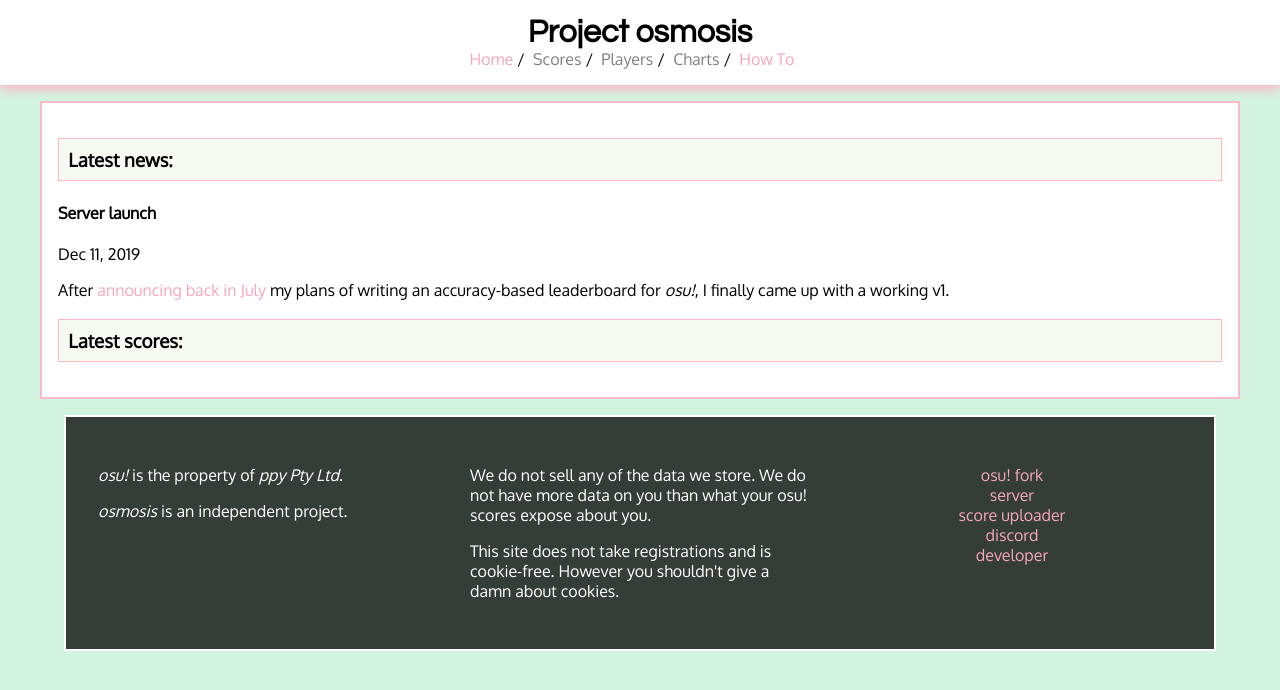
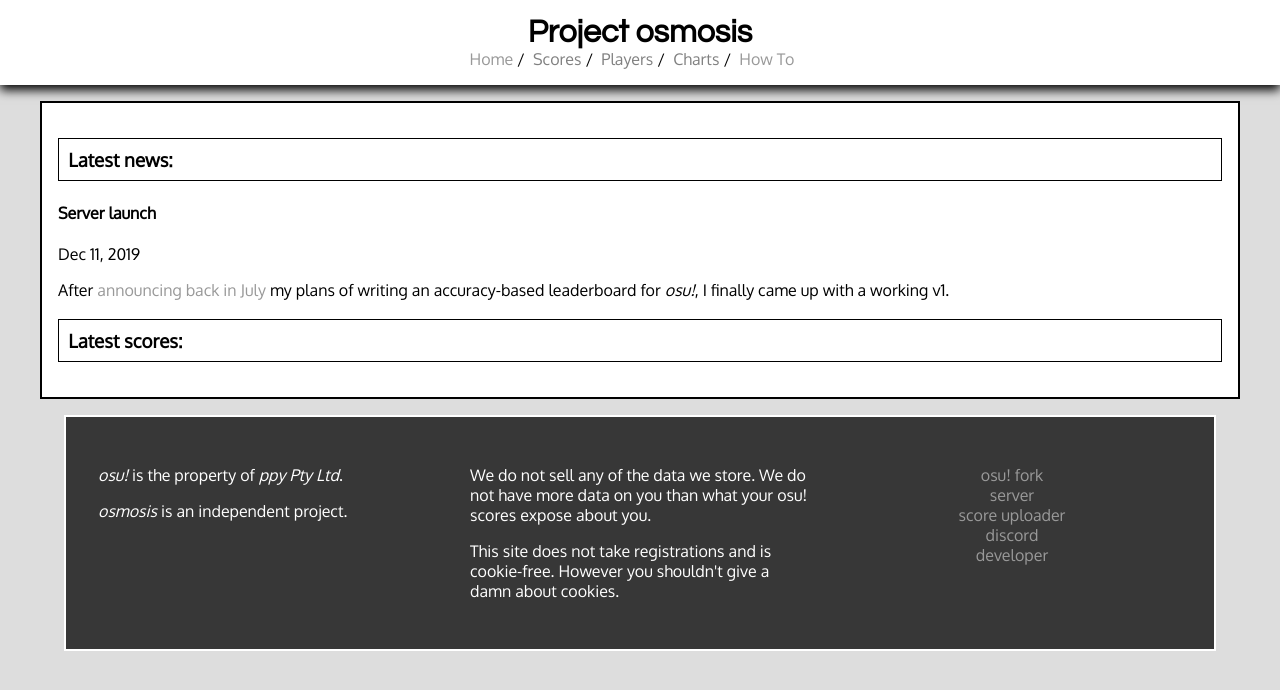
Before and after one commit to Tina-otoge/osmosis-server, a Flask app: page / in a window 1280 px wide. Shown: the top 690 px of the page. Run offline with Flask 2, Linux system fonts and the light colour scheme; data that the repository does not hold is empty.

Commit message:
bw theme

```diff
--- a/app/static/osmosis.css
+++ b/app/static/osmosis.css
@@ -1,8 +1,12 @@
 :root {
-    --dominant: #d2f3e0;
-    --primary: #feb9c8;
-    --secondary: #f6a7ba;
-    --contrast: #f5fbf1;
+    /* --dominant: #d2f3e0; */
+    /* --primary: #feb9c8; */
+    /* --secondary: #f6a7ba; */
+    /* --contrast: #f5fbf1; */
+    --dominant: #ddd;
+    --primary: #000;
+    --secondary: #999;
+    --contrast: #fff;
     --primary-font: 'Oxygen', sans-serif;
     --accent-font: 'Questrial', sans-serif;
     --small-radius: 3px;
```
